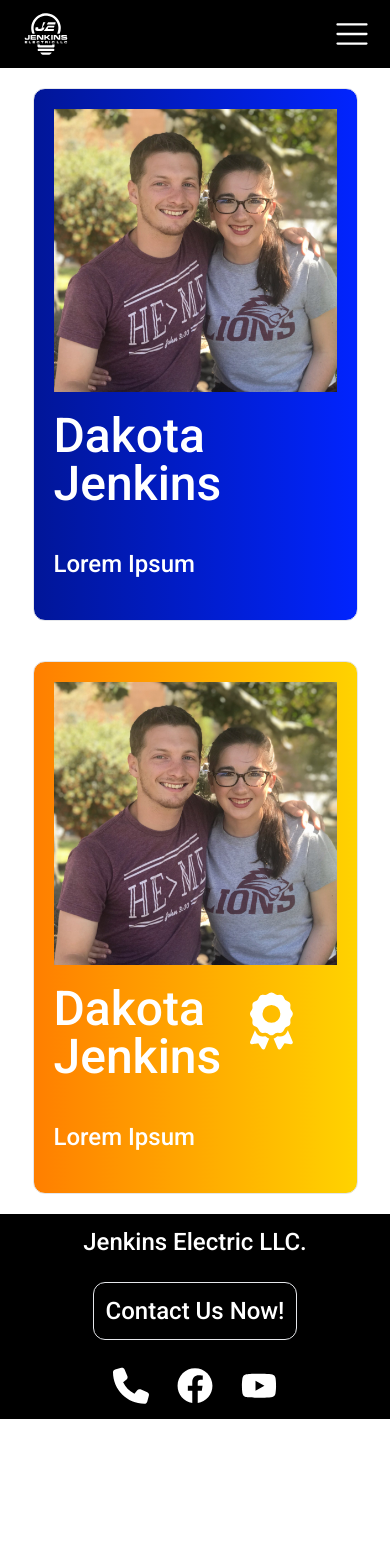
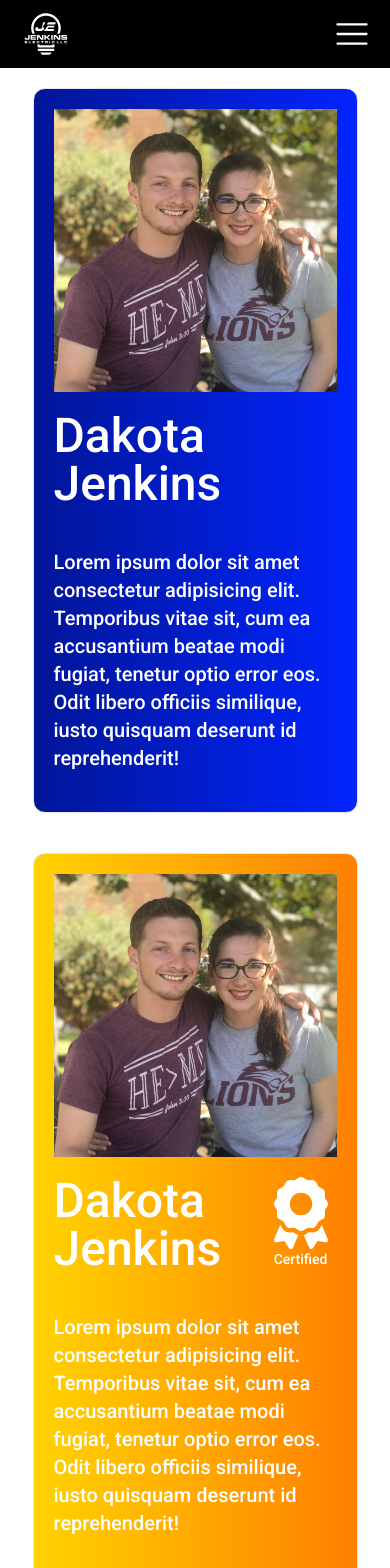
Before and after one commit to evandvance/jenkinselectricllc, a Next.js app: page /info/technicians in a window 390 px wide. Shown: the top 1568 px of the page. Before the commit the page ends 1419 px from the top, so only its background shows below. Built offline with nearby package versions, Linux system fonts and the light colour scheme; no server answers.

Commit message:
updates to technicians

```diff
--- a/src/app/api/technicians/route.ts
+++ b/src/app/api/technicians/route.ts
@@ -1,16 +1,28 @@
 import { NextRequest, NextResponse } from 'next/server';
-// import { getTechnicians } from '@/services/TechnicianServices';
+import { PrismaClient } from '@prisma/client';
 
-// export async function GET() {
-//   try {
-//     const technicians = await getTechnicians();
+const prisma = new PrismaClient();
 
-//     return NextResponse.json(technicians);
-//   } catch (err) {
-//     console.log(err);
-//     return NextResponse.json(
-//       { message: 'An error has occured' },
-//       { status: 500 }
-//     );
-//   }
-// }
+export async function GET() {
+  try {
+    const technicians = await prisma.technician.findMany({
+      select: {
+        id: true,
+        firstName: true,
+        lastName: true,
+        bio: true,
+        isCertified: true,
+        imageUrl: true,
+        phoneNumber: true,
+      },
+    });
+
+    return NextResponse.json(technicians);
+  } catch (err) {
+    console.log(err);
+    return NextResponse.json(
+      { message: 'An error has occured' },
+      { status: 500 }
+    );
+  }
+}
--- a/src/app/info/technicians/page.tsx
+++ b/src/app/info/technicians/page.tsx
@@ -7,13 +7,12 @@ const TechnicianPage = () => {
   const [technicians, setTechnicians] = useState<Technician[]>([]);
 
   useEffect(() => {
-    const response = fetch('https://jenkinselectric.llc/api/technicians');
     setTechnicians([
       {
         id: 0,
         firstName: 'Dakota',
         lastName: 'Jenkins',
-        bio: 'Lorem Ipsum',
+        bio: 'Lorem ipsum dolor sit amet consectetur adipisicing elit. Temporibus vitae sit, cum ea accusantium beatae modi fugiat, tenetur optio error eos. Odit libero officiis similique, iusto quisquam deserunt id reprehenderit!',
         isCertified: false,
         imageUrl: '/images/owners.jpg',
         phoneNumber: null,
@@ -22,7 +21,7 @@ const TechnicianPage = () => {
         id: 0,
         firstName: 'Dakota',
         lastName: 'Jenkins',
-        bio: 'Lorem Ipsum',
+        bio: 'Lorem ipsum dolor sit amet consectetur adipisicing elit. Temporibus vitae sit, cum ea accusantium beatae modi fugiat, tenetur optio error eos. Odit libero officiis similique, iusto quisquam deserunt id reprehenderit!',
         isCertified: true,
         imageUrl: '/images/owners.jpg',
         phoneNumber: null,
--- a/src/components/Cards/TechnicianCard.tsx
+++ b/src/components/Cards/TechnicianCard.tsx
@@ -27,7 +27,7 @@ const TechnicianCard = ({
 }: TechnicianCardProps) => {
   const gradient = isEven(index)
     ? 'bg-gradient-to-r from-jellcdarkblue to-jellcblue'
-    : 'bg-gradient-to-l from-jellcyellow to-jellcorange flex-row-reverse';
+    : 'bg-gradient-to-l from-jellcorange to-jellcyellow flex-row-reverse';
 
   return (
     <div
@@ -42,14 +42,17 @@ const TechnicianCard = ({
           alt={`Image of ${firstName} ${lastName}`}
         />
       </div>
-      <div className="w-1/2 flex flex-col justify-center items-start">
-        <div className="text-5xl my-5 flex">
+      <div className="min-w-1/2 flex flex-col justify-center items-start">
+        <div className="text-5xl my-5 w-content flex lg:items-center">
           <h2 className="lg:mx-4">{`${firstName} ${lastName}`}</h2>
           {isCertified && (
-            <FaAward className="text-7xl lg:mx-4" color="white" />
+            <div className="flex flex-col items-center">
+              <FaAward className="text-7xl lg:mx-4" color="white" />
+              <p className=" text-sm">Certified</p>
+            </div>
           )}
         </div>
-        <p className="text-2xl my-5">{bio}</p>
+        <p className="text-xl lg:text-2xl my-5">{bio}</p>
       </div>
     </div>
   );
```
Also changed, not shown: src/services/TechnicianServices.ts (deleted, +0 -22 lines), src/helpers/TechnicianHelpers.ts (added), src/helpers/index.ts (added).
